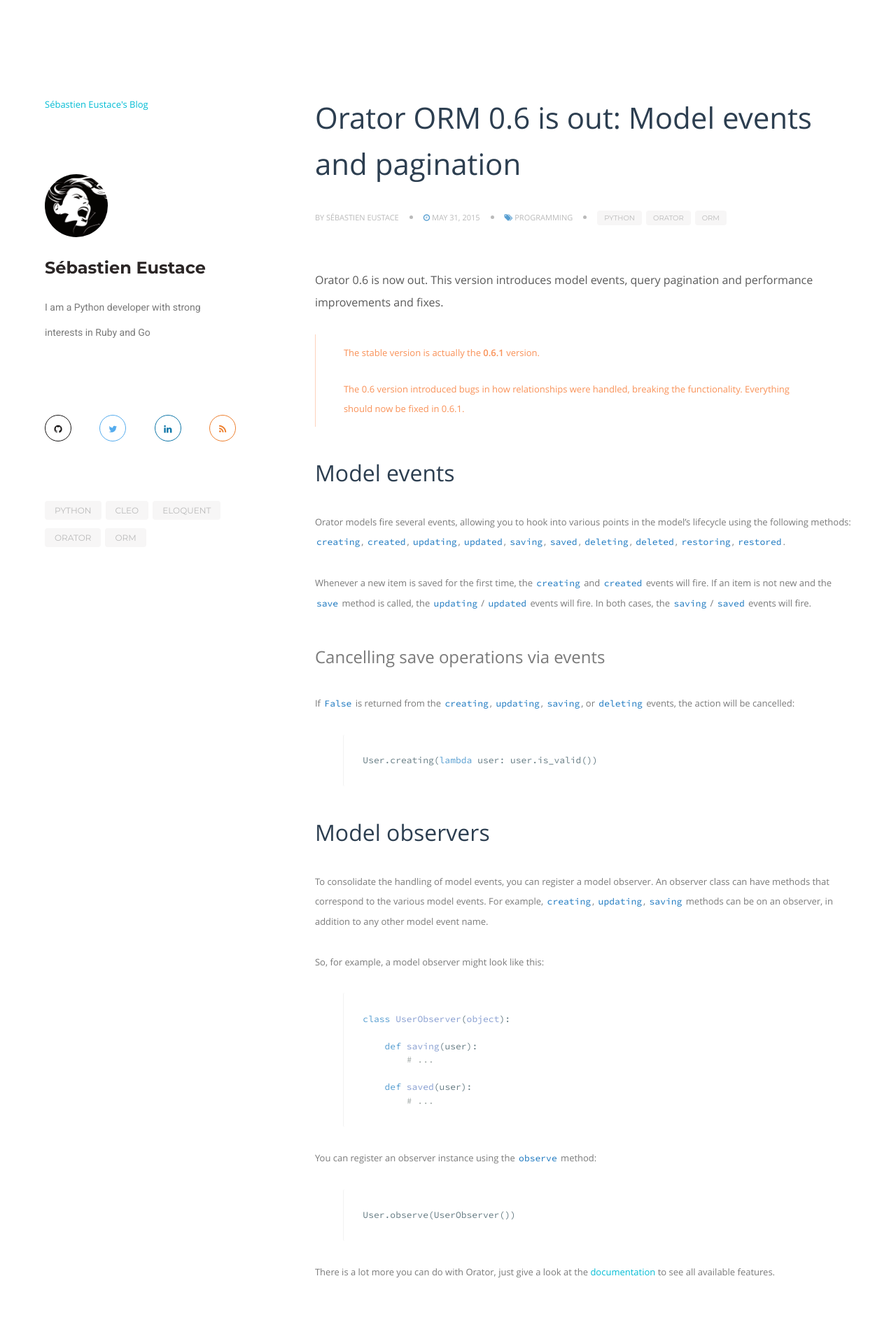
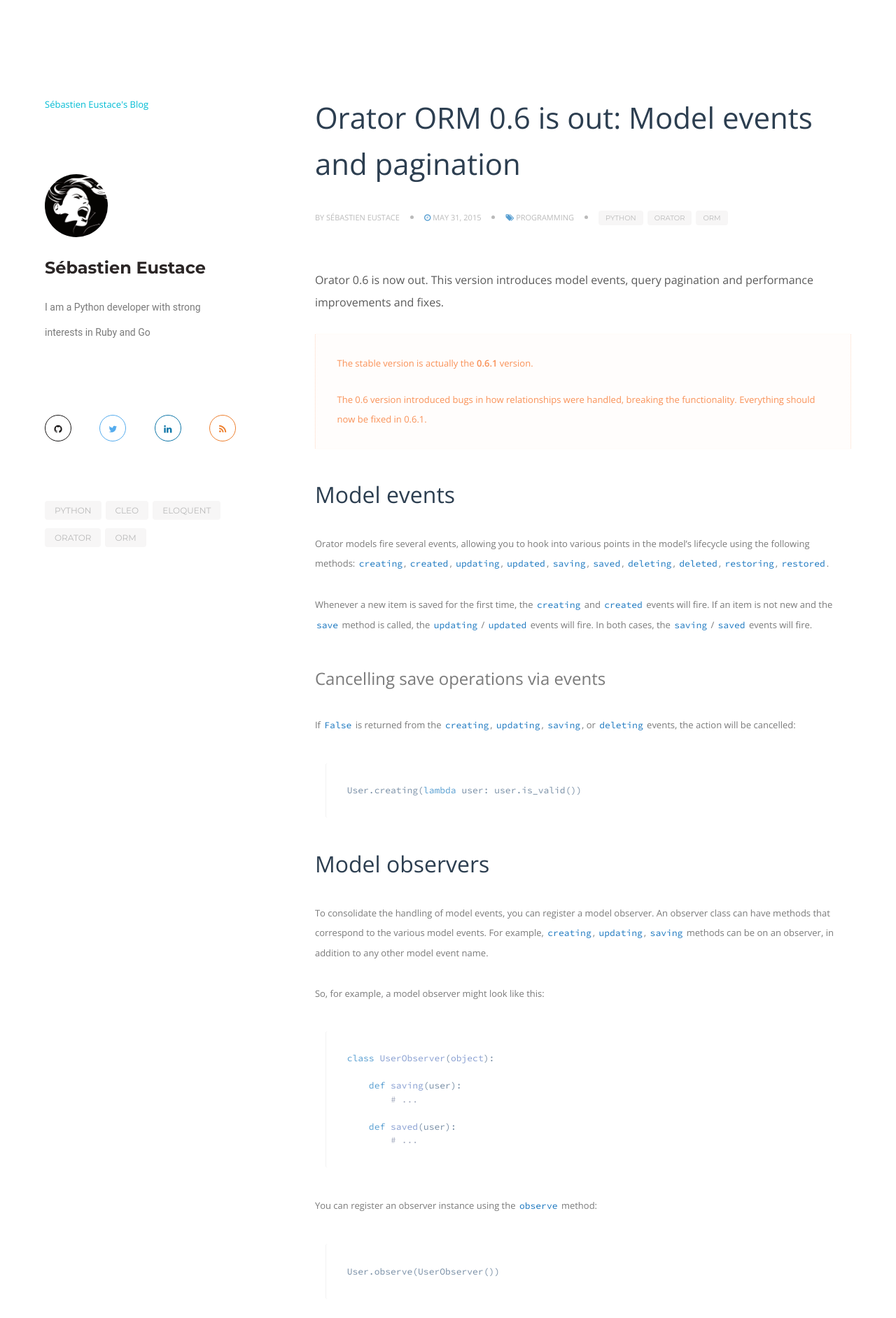
Before and after one commit to sdispater/sdispater.github.io, a Jekyll site: the page built from _posts/2015-05-31-orator-python-orm-0-6-is-out-model-events-pagination.md, in a window 1280 px wide. Shown: the top 1884 px of the page at 70% size. Built offline with Jekyll 4.4.1, drawn with Linux system fonts in a browser that asks for light colours; nearby versions of some CDN libraries; comment, search, counter and statistics services are not loaded.

Commit message:
Updating style

```diff
--- a/_includes/head.html
+++ b/_includes/head.html
@@ -17,8 +17,8 @@
     <link rel="stylesheet" type="text/css" href="/css/theme.min.css" />
     <link rel="stylesheet" type="text/css" href="/css/default.css" />
     <link rel="stylesheet" href="http://fonts.googleapis.com/css?family=Montserrat:400,700">
-    <link rel="stylesheet" href="http://fonts.googleapis.com/css?family=Roboto:400,400italic,500,700">
-    <link rel="stylesheet" href="http://fonts.googleapis.com/css?family=Source+Code+Pro:400,500,600">
+    <link rel="stylesheet" href="http://fonts.googleapis.com/css?family=Open+Sans:300,400,500">
+    <link rel="stylesheet" href="http://fonts.googleapis.com/css?family=Source+Code+Pro:300,400,500">
     <link href="//netdna.bootstrapcdn.com/font-awesome/4.0.3/css/font-awesome.css" rel="stylesheet">
     <link rel="stylesheet" href="http://cdnjs.cloudflare.com/ajax/libs/highlight.js/8.1/styles/default.min.css">
     <link rel="stylesheet" type="text/css" href="/css/highlight.css" />
--- a/css/default.scss
+++ b/css/default.scss
@@ -11,6 +11,10 @@
 
 i {
     color: #579ED1;
+}
+
+figure {
+    margin: 40px 2%;
 }
 
 h1,
@@ -102,6 +106,20 @@
     h5 + .highlight,
     h6 + .highlight {
         margin-top: 30px;
+    }
+
+    h1 > code,
+    h2 > code,
+    h3 > code,
+    h4 > code,
+    h5 > code,
+    h6 > code {
+        font-size: inherit;
+        border: 0;
+        padding: 0;
+        background: transparent;
+        color: #1976BF;
+        font-weight: 300;
     }
 }
 
@@ -213,10 +231,13 @@
 }
 
 .note {
-    padding: 0px 40px;
+    padding: 2% 4%;
     margin: 30px 0px;
-    border-left: 1px solid rgba(111, 179, 210, 0.4);
-    color: #6FB3D2 !important;
+    border-left: 1px dotted rgba(50, 154, 188, 0.3);
+    border-right: 1px dotted rgba(50, 154, 188, 0.3);
+    background: rgba(50, 154, 188, 0.02);
+    color: #3399BB !important;
+    box-shadow: 0 0 2px rgba(50, 154, 188, 0.1);
 }
 
 .note > p {
@@ -234,24 +255,37 @@
 }
 
 .warning {
-    padding: 0px 40px;
+    padding: 2% 4%;
     margin: 30px 0px;
-    border-left: 1px solid rgba(249, 145, 87, 0.4);
+    border-left: 1px dotted rgba(249, 145, 87, 0.3);
+    border-right: 1px dotted rgba(249, 145, 87, 0.3);
+    background: rgba(249, 145, 87, 0.02);
     color: #F99157 !important;
-}
+    box-shadow: 0 0 2px rgba(249, 145, 87, 0.1);
 
-.warning > p {
+    > p {
         color: #F99157 !important;
         padding: 12px 12px 12px 0;
         margin: 0;
     }
 
-.warning code {
+    code {
         background: none;
         border: 0;
         color: #D9664F !important;
         padding: 0;
         display: inline-block;
+    }
+
+    ul {
+        margin-left: 40px;
+        margin-bottom: 0;
+
+        li {
+            padding-left: 0;
+            color: #F99157 !important;
+        }
+    }
 }
 
 .note, .warning {
--- a/css/highlight.css
+++ b/css/highlight.css
@@ -9,7 +9,7 @@
   overflow-x: auto;
   padding: 0.5em;
   background: transparent;
-  color: #657b83;
+  color: #788EA5;
   -webkit-text-size-adjust: none;
 }
 
@@ -120,21 +120,23 @@
     font-weight: 400;
 }
 
-.hljs-number { color: #E9767F }
+.hljs-number { color: #F9768F }
 .hljs-keyword, .hljs .k { color: #579ED1; font-weight: normal; } /* Keyword */
 .hljs-function .hljs-title, .hljs .nf { color: #8986BF; font-weight: normal; } /* Name.Function */
 .hljs .bp { color: #69B69F } /* Name.Builtin.Pseudo */
 .hljs-decorator { color: #879ED1; font-weight: normal; } /* Name.Decorator */
-.hljs .o { color: #8A8A8A } /* Operator */
-.hljs .n { color: #8A8A8A }
-.hljs .c, .hljs-comment { color: #A8AFAD; font-style: normal; }
+.hljs .o { color: #98AEC5 } /* Operator */
+.hljs .n { color: #788EA5 }
+.hljs .c, .hljs-comment { color: #A8AFC2; font-style: normal; }
 .hljs .nl { color: #E9767F } /* Name.Label */
 .hljs .nn { color: #8986BF } /* Name.Namespace */
 .hljs .nx { color: #E9767F } /* Name.Other */
 .hljs .py { color: #E9767F } /* Name.Property */
 
+.hljs .p { color: #98AEC5 }
+
 .hljs .n .hljs-class .hljs-params {
-    color: #8A8A8A;
+    color: #788EA5;
 }
 
 .hljs .n .hljs-function .hljs-params {
@@ -142,7 +144,7 @@
 }
 
 .hljs .sd .hljs-string {
-    color: #59B6CF;
+    color: #A8AFC2;
     font-style: normal;
 }
 
```
Lines whose indentation alone changed are shown as unchanged.
